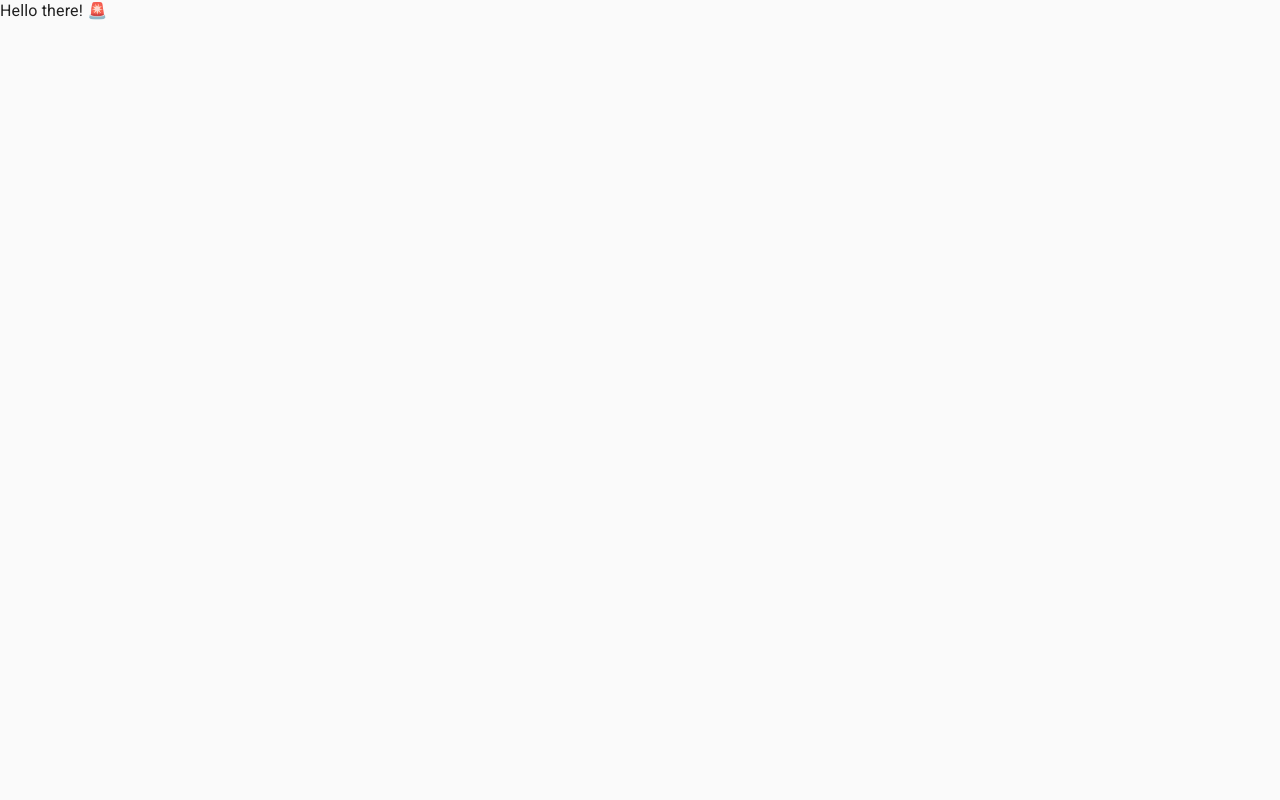
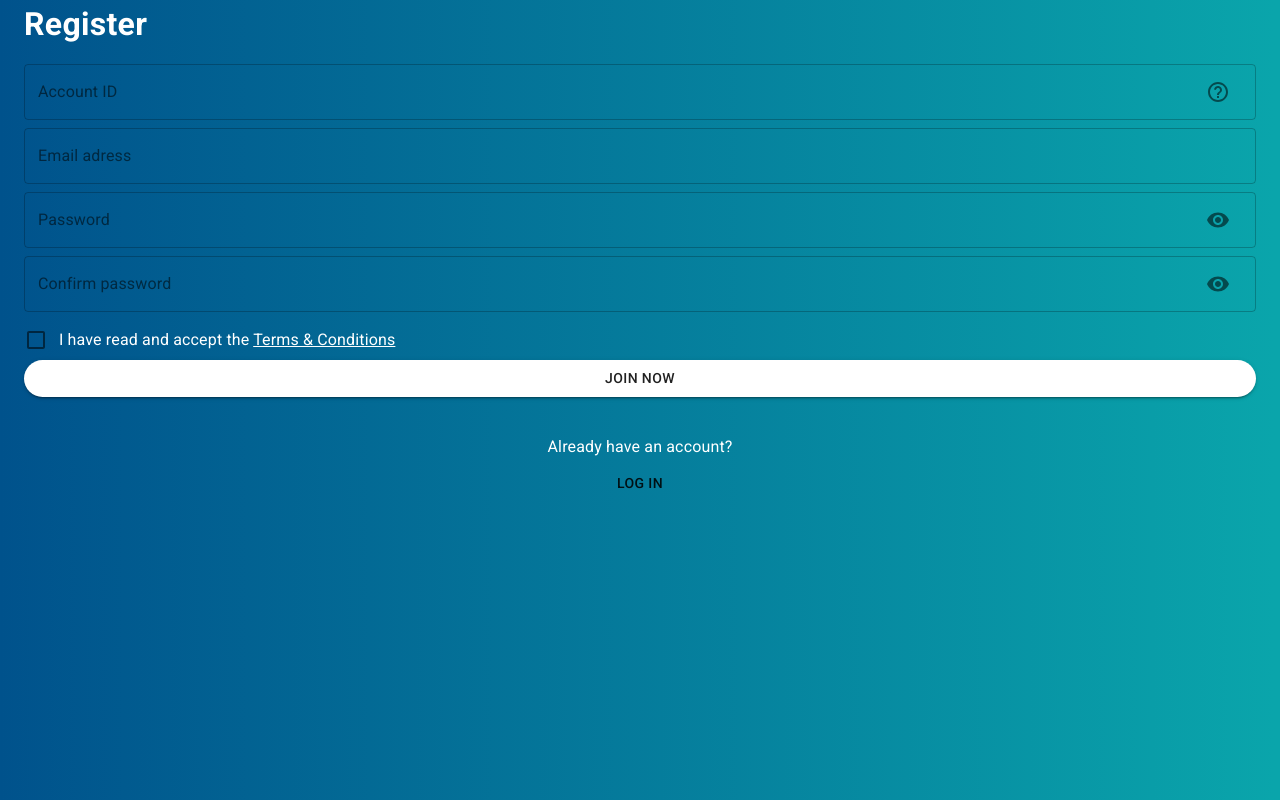
Before and after one commit to srzvan/symmetrical-octo-fiesta, a Next.js app: page / in a window 1280 px wide. Built offline with nearby package versions, Linux system fonts and the light colour scheme.

Commit message:
refactor register page

```diff
--- a/pages/index.tsx
+++ b/pages/index.tsx
@@ -1,13 +1,45 @@
 import * as React from "react";
+import { Button, Container, makeStyles, Typography } from "@material-ui/core";
+
+import RegisterForm from "../src/components/RegisterForm";
+
+const useStyles = makeStyles({
+  container: {
+    color: "white",
+    background: "linear-gradient(270deg, #0AA5AB 0.4%, #00528C 99.98%)",
+    height: "100%",
+  },
+  title: {
+    fontSize: "2rem",
+    fontWeight: 700,
+  },
+  alreadyHaveAnAccount: {
+    marginTop: "2.375rem",
+    "& > p": {
+      marginBottom: "0.75rem",
+    },
+    "& a": {
+      padding: 0,
+    },
+  },
+});
 
 function Register() {
+  var classes = useStyles();
+
   return (
-    <div>
-      Hello there!{" "}
-      <span role="img" aria-labelledby="alarm">
-        🚨
-      </span>{" "}
-    </div>
+    <Container className={classes.container}>
+      <Typography className={classes.title} component="h1" paragraph>
+        Register
+      </Typography>
+
+      <RegisterForm />
+
+      <Typography className={classes.alreadyHaveAnAccount} component="div" align="center">
+        <p>Already have an account?</p>
+        <Button href="/log-in" children="log in" />
+      </Typography>
+    </Container>
   );
 }
 
```
